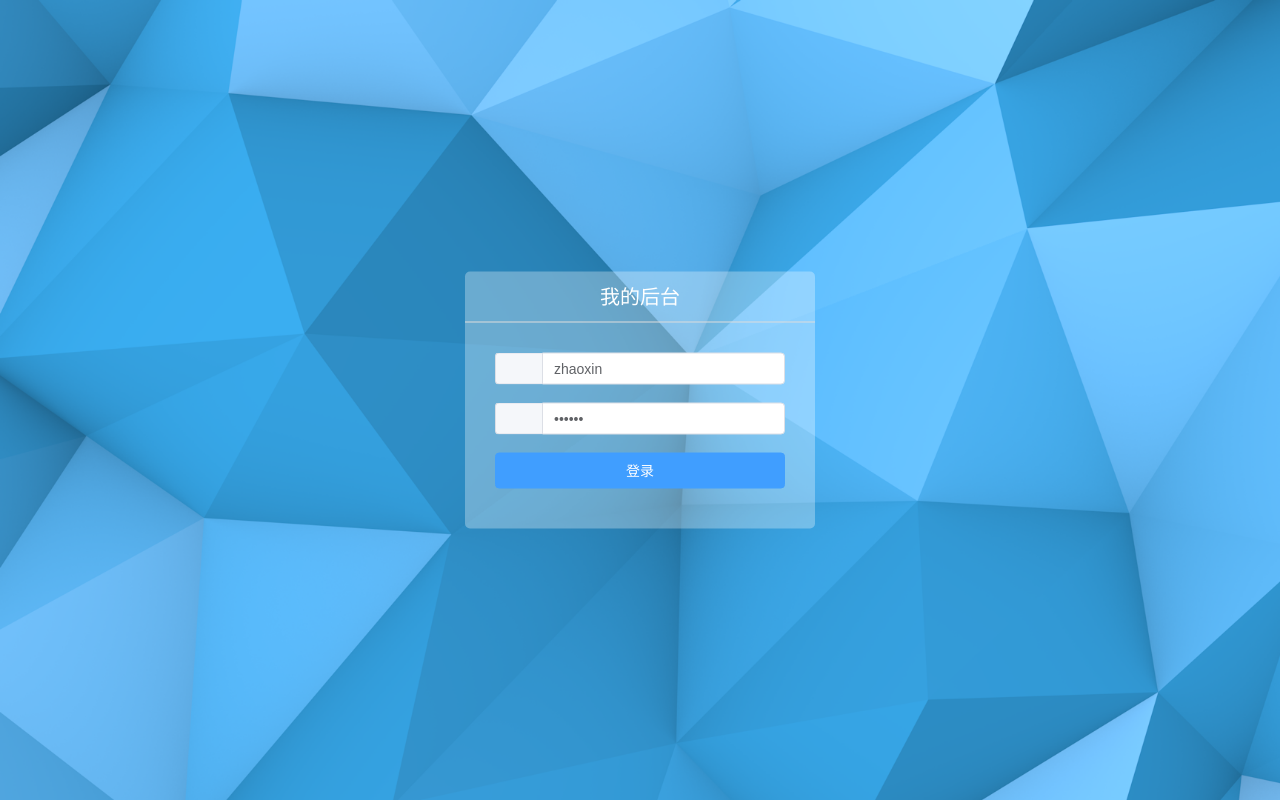
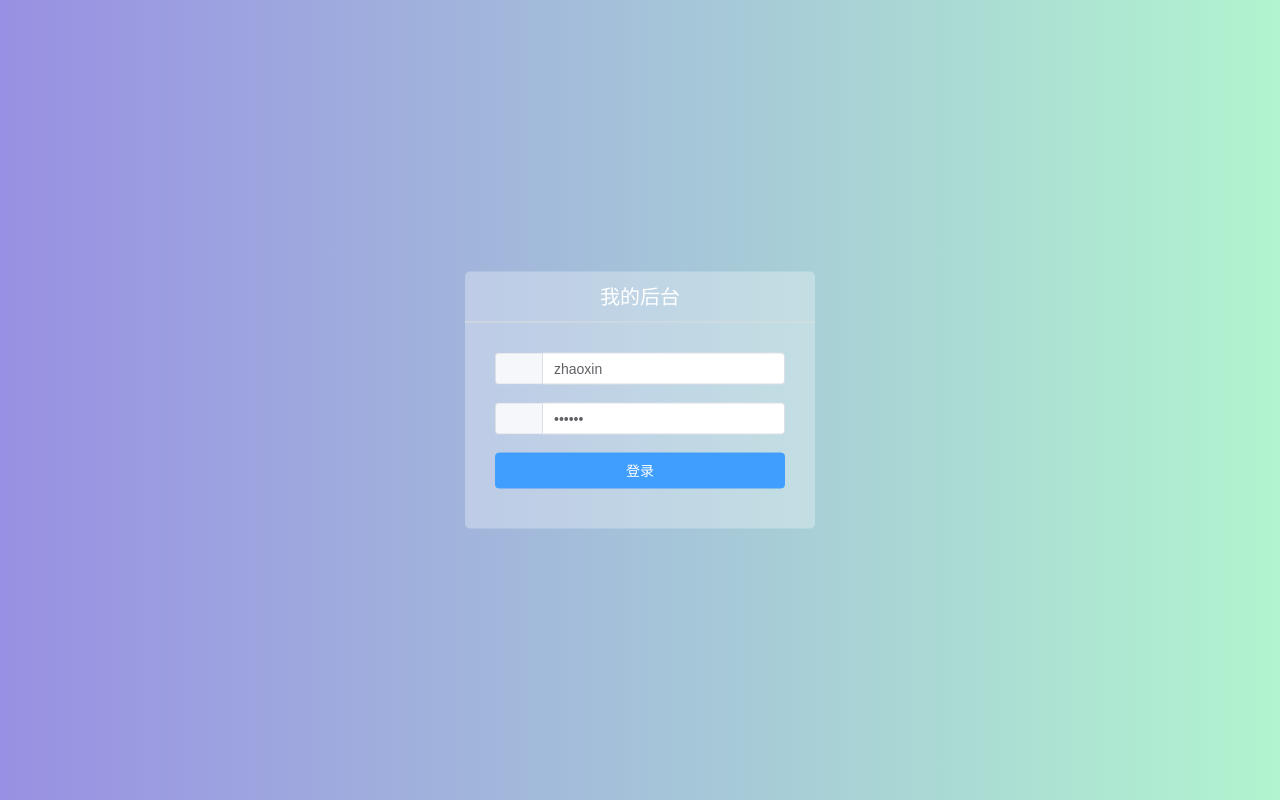
Before and after one commit to ssieie/zx_blog_admin, a Vue app: page /#/login in a window 1280 px wide. Built offline with nearby package versions, Linux system fonts and the light colour scheme.

Commit message:
新增部分代码

```diff
--- a/src/views/home/Home.vue
+++ b/src/views/home/Home.vue
@@ -132,6 +132,9 @@ export default {
           res.data.last_address_code && this.getViewWeather(res.data.last_address_code);
         } else {
           ElMessage.warning(res.message);
+          if (res.code === 9) {
+            this.$router.replace("/login");
+          }
         }
       });
     },
--- a/src/views/login/Login.vue
+++ b/src/views/login/Login.vue
@@ -87,9 +87,7 @@ export default {
   position: relative;
   width: 100%;
   height: 100vh;
-  background-size: cover;
-  background-image: url("../../assets/images/login-bg.jpg");
-  background-repeat: no-repeat;
+  background-image: linear-gradient(90deg, #9890e3, #b1f4cf);
 }
 
 .ms-title {
```
Also changed, not shown: src/assets/images/login-bg.jpg (deleted).
